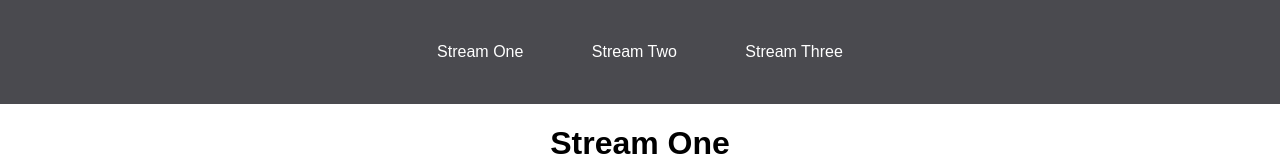
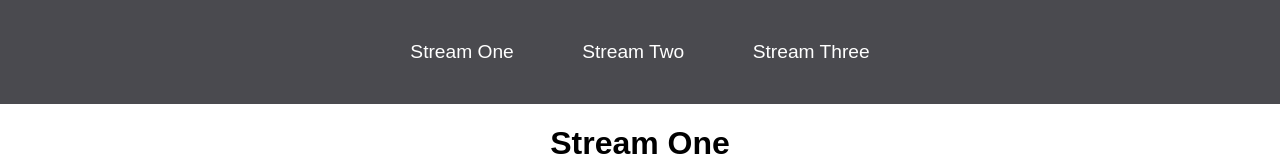
Before and after one commit to lemocla/my-full-template, a plain HTML site: page index.html in a window 1280 px wide. Shown: the top 160 px of the page. Drawn offline with Linux system fonts and the light colour scheme.

Commit message:
Correct css style line14 font-size: 1.2em

```diff
--- a/css/style.css
+++ b/css/style.css
@@ -11,7 +11,7 @@ nav ul{
     padding: 0;
 }
 nav li{
-    font-size: 1.2 em;
+    font-size: 1.2em;
     line-height: 40px;
     height: 40px;
     display: inline-block;
```
